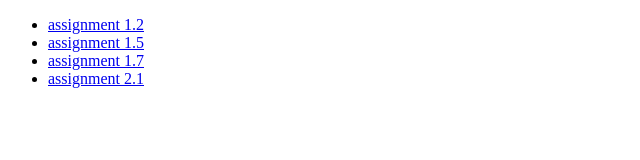
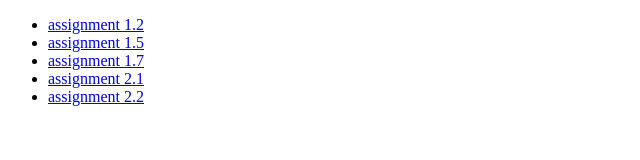
Before and after one commit to RHemstad/bootcampAssignments, a website: page src/index.html in a window 1280 px wide. Shown: the whole page, without its empty margins (0-640 px from the left). Drawn offline with Linux system fonts and the light colour scheme.

Commit message:
added 2.2 to the index

```diff
--- a/src/index.html
+++ b/src/index.html
@@ -12,6 +12,7 @@
     <li><a href="1.5/index.html">assignment 1.5</a></li>
     <li><a href="1.7/index.html">assignment 1.7</a></li>
     <li><a href="2.1/index.html">assignment 2.1</a></li>
+    <li><a href="2.2/index.html">assignment 2.2</a></li>
     </ul>
 </body>
 </html>
```
